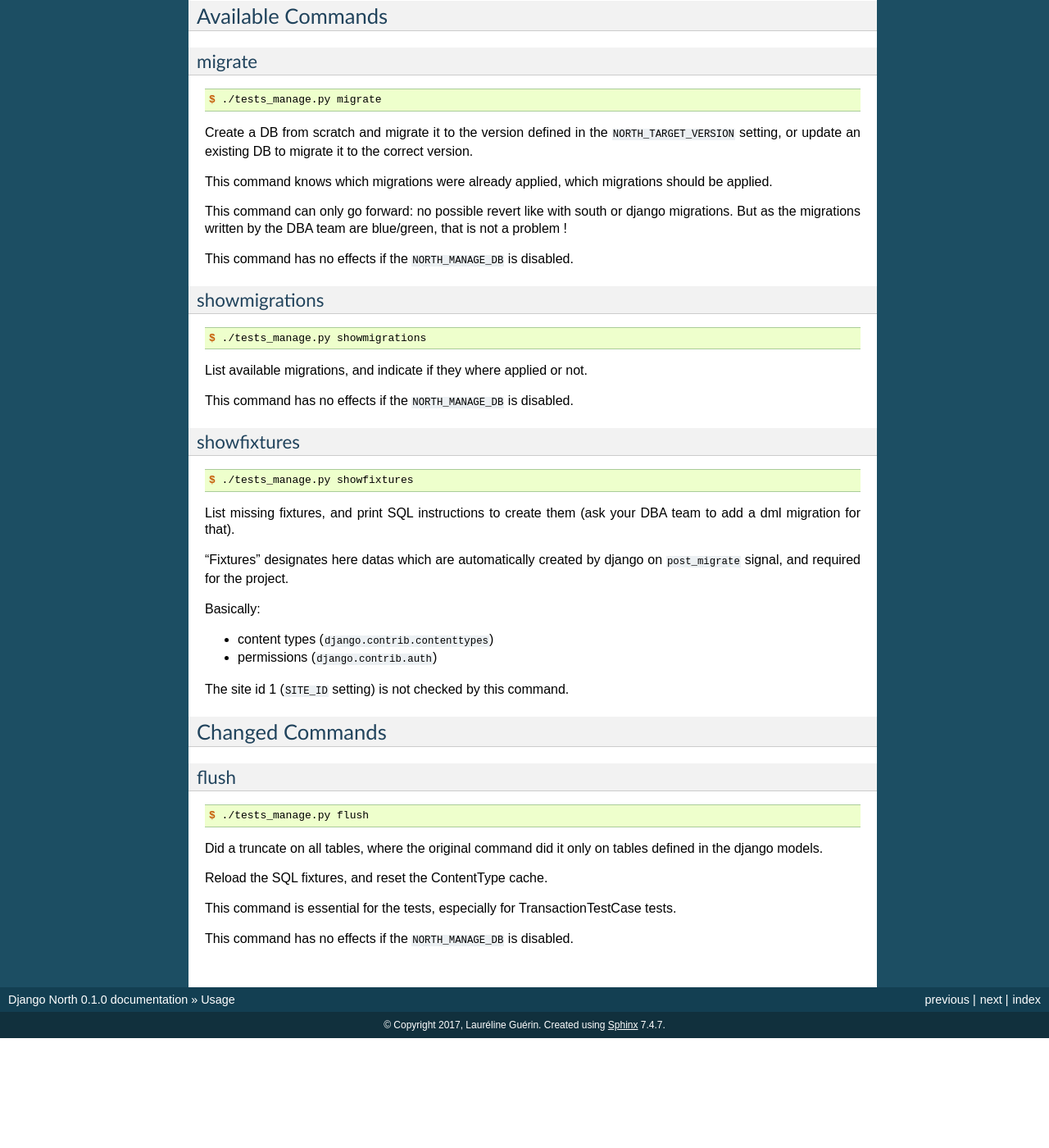
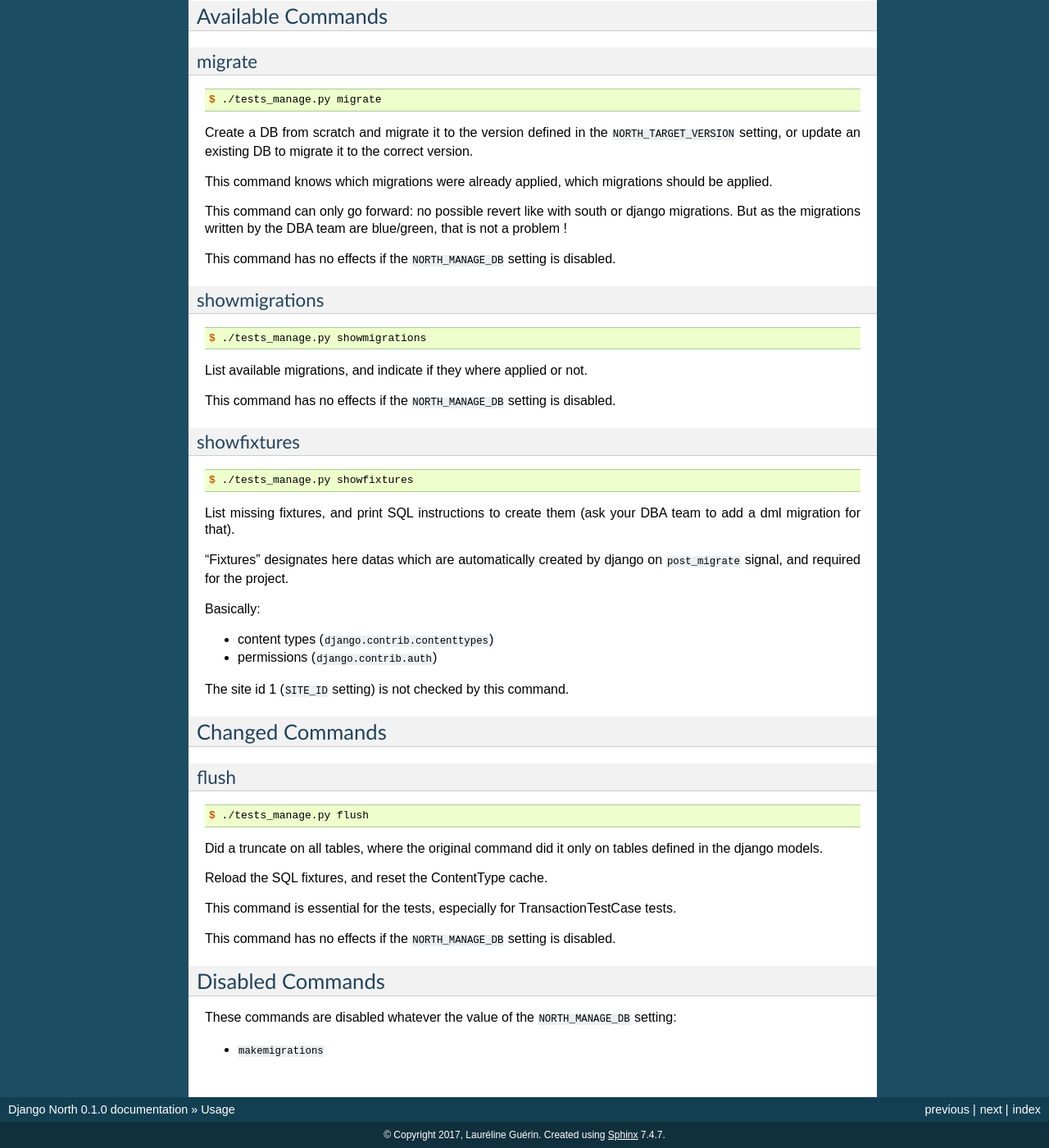
Before and after one commit to peopledoc/django-docusign, a Sphinx documentation site: the page built from docs/usage.rst, in a window 1280 px wide and 1400 px high, scrolled down 1015 px. Shown: the whole window at 82% size. Built offline with Sphinx 7.4.7, drawn with Linux system fonts in a browser that asks for light colours; before the commit the page ends 2281 px from its top, so only the background shows below that.

Commit message:
makemigrations command

```diff
--- a/docs/usage.rst
+++ b/docs/usage.rst
@@ -81,7 +81,7 @@ This command can only go forward: no possible revert like with south or django
 migrations. But as the migrations written by the DBA team are blue/green, that
 is not a problem !
 
-This command has no effects if the ``NORTH_MANAGE_DB`` is disabled.
+This command has no effects if the ``NORTH_MANAGE_DB`` setting is disabled.
 
 showmigrations
 ..............
@@ -92,7 +92,7 @@ showmigrations
 
 List available migrations, and indicate if they where applied or not.
 
-This command has no effects if the ``NORTH_MANAGE_DB`` is disabled.
+This command has no effects if the ``NORTH_MANAGE_DB`` setting is disabled.
 
 showfixtures
 ............
@@ -132,4 +132,11 @@ Reload the SQL fixtures, and reset the ContentType cache.
 
 This command is essential for the tests, especially for TransactionTestCase tests.
 
-This command has no effects if the ``NORTH_MANAGE_DB`` is disabled.
+This command has no effects if the ``NORTH_MANAGE_DB`` setting is disabled.
+
+Disabled Commands
+-----------------
+
+These commands are disabled whatever the value of the ``NORTH_MANAGE_DB`` setting:
+
+* ``makemigrations``
```
Also changed, not shown: 2 other files.
